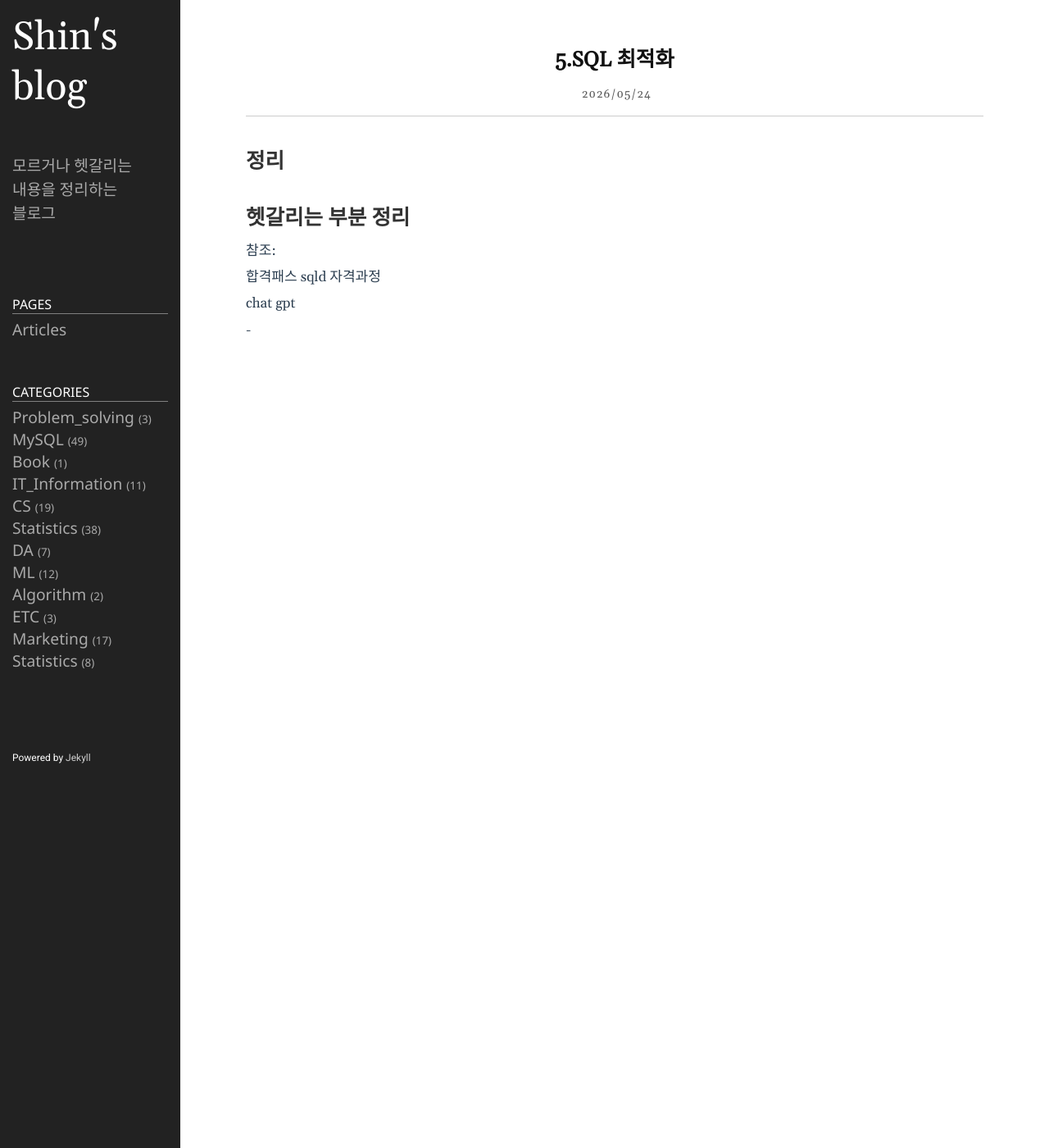
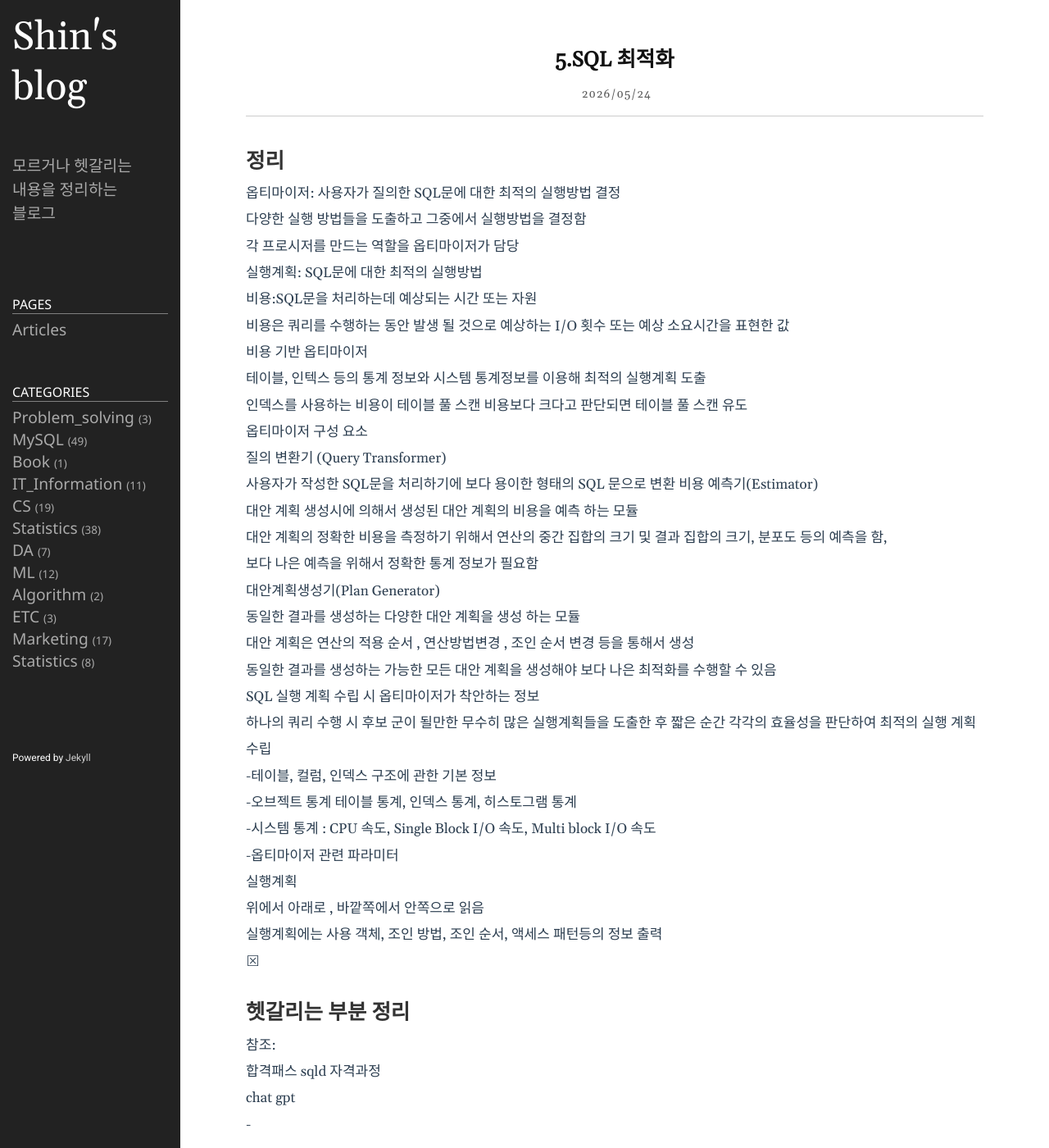
Before and after one commit to shina1221/shina1221.github.io, a Jekyll site: the page built from _posts/MySQL/2026-05-23-SQLD5_SQL최적화.md, in a window 1280 px wide and 1400 px high. Shown: the whole window at 82% size. Built offline with Jekyll 4.4.1, drawn with Linux system fonts in a browser that asks for light colours.

Commit message:
Update 2026-05-23-SQLD5_SQL최적화.md

```diff
--- a/_posts/MySQL/2026-05-23-SQLD5_SQL최적화.md
+++ b/_posts/MySQL/2026-05-23-SQLD5_SQL최적화.md
@@ -5,7 +5,38 @@
 category: MySQL
 ---
 # 정리
+옵티마이저: 사용자가 질의한 SQL문에 대한 최적의 실행방법 결정
+다양한 실행 방법들을 도출하고 그중에서 실행방법을 결정함
+각 프로시저를 만드는 역할을 옵티마이저가 담당
+실행계획: SQL문에 대한 최적의 실행방법
+비용:SQL문을 처리하는데 예상되는 시간 또는 자원
+비용은 쿼리를 수행하는 동안 발생 될 것으로 예상하는 I/O 횟수 또는 예상 소요시간을 표현한 값
+비용 기반 옵티마이저
+테이블, 인텍스 등의 통계 정보와 시스템 통계정보를 이용해 최적의 실행계획 도출
+인덱스를 사용하는 비용이 테이블 풀 스캔 비용보다 크다고 판단되면 테이블 풀 스캔 유도
+옵티마이저 구성 요소
+질의 변환기 (Query Transformer)
+사용자가 작성한 SQL문을 처리하기에 보다 용이한 형태의 SQL 문으로 변환
+비용 예측기(Estimator)
+대안 계획 생성시에 의해서 생성된 대안 계획의 비용을 예측 하는 모듈
+대안 계획의 정확한 비용을 측정하기 위해서 연산의 중간 집합의 크기 및 결과 집합의 크기, 분포도 등의 예측을 함,
+보다 나은 예측을 위해서 정확한 통계 정보가 필요함
+대안계획생성기(Plan Generator)
+동일한 결과를 생성하는 다양한 대안 계획을 생성 하는 모듈
+대안 계획은 연산의 적용 순서 , 연산방법변경 , 조인 순서 변경 등을 통해서 생성
+동일한 결과를 생성하는 가능한 모든 대안 계획을 생성해야 보다 나은 최적화를 수행할 수 있음
 
+SQL 실행 계획 수립 시 옵티마이저가 착안하는 정보
+하나의 쿼리 수행 시 후보 군이 될만한 무수히 많은 실행계획들을 도출한 후 짧은 순간 각각의 효율성을 판단하여 최적의 실행 계획 수립
+-테이블, 컬럼, 인덱스 구조에 관한 기본 정보
+-오브젝트 통계 테이블 통계, 인덱스 통계, 히스토그램 통계
+-시스템 통계 : CPU 속도, Single Block I/O 속도, Multi block I/O 속도
+-옵티마이저 관련 파라미터
+실행계획
+위에서 아래로 , 바깥쪽에서 안쪽으로 읽음
+실행계획에는 사용 객체, 조인 방법, 조인 순서, 액세스 패턴등의 정보 출력
+
+
 # 헷갈리는 부분 정리
 
 참조:
```
